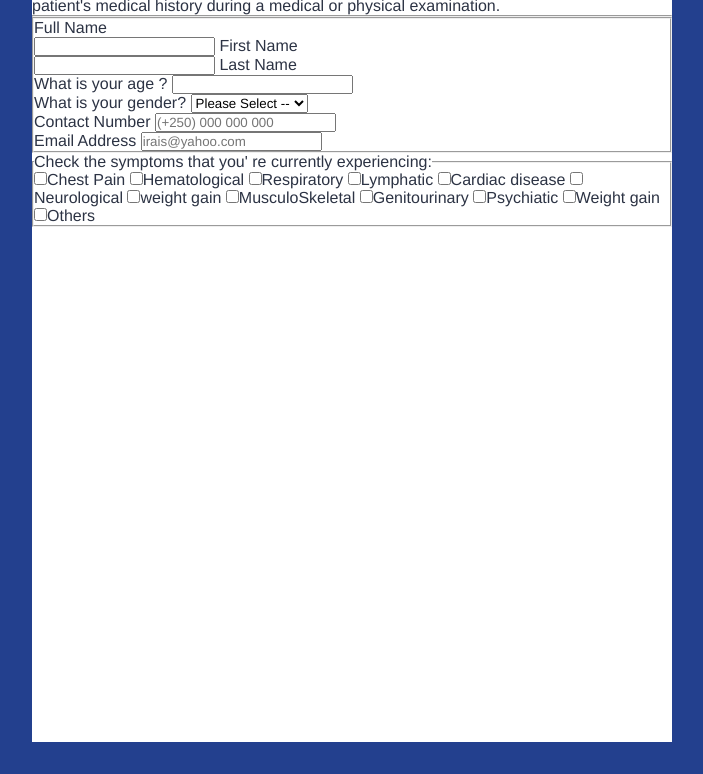
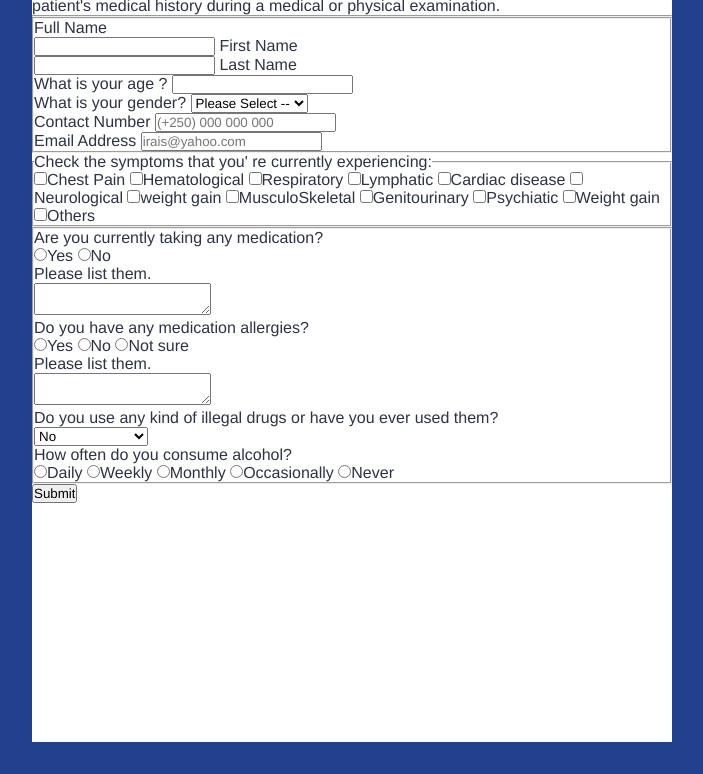
Before and after one commit to rimpuhwe/medical-survey-form, a plain HTML site: page index.html in a window 1280 px wide. Shown: the part 90-864 px from the top of the page, without its empty margins (288-991 px from the left). Drawn offline with Linux system fonts and the light colour scheme.

Commit message:
adding a survey question to track patient's stats and also a submit button

```diff
--- a/index.html
+++ b/index.html
@@ -61,9 +61,47 @@
                 <label for=""><input type="checkbox">Weight gain</label>
                 <label for=""><input type="checkbox">Others</label>
             </fieldset>
-
+            <fieldset>
+                <div>
+                    <legend>Are you currently taking any medication?</legend>
+                    <label for=""><input type="radio">Yes</label>
+                    <label for=""><input type="radio">No</label>
+                </div>
+                <div>
+                    <legend>Please list them.</legend>
+                    <textarea name="" id=""></textarea>
+                </div>
+                <div>
+                    <legend>Do you have any medication allergies?</legend>
+                    <label for=""><input type="radio">Yes</label>
+                    <label for=""><input type="radio">No</label>
+                    <label for=""><input type="radio">Not sure</label>
+                </div>
+                <div>
+                    <legend>Please list them.</legend>
+                    <textarea name="" id=""></textarea>
+                </div>
+                <div>
+                    <legend>Do you use any kind of illegal drugs or have you ever used them?</legend>
+                    <select name="" id="">
+                        <option value="">Please select --</option>
+                        <option value="">Yes</option>
+                        <option value="" selected>No</option>
+                    </select>
+                </div>
+                <div>
+                    <legend>How often do you consume alcohol?</legend>
+                    <label><input type="radio">Daily</label>
+                    <label><input type="radio">Weekly</label>
+                    <label><input type="radio">Monthly</label>
+                    <label><input type="radio">Occasionally</label>
+                    <label><input type="radio">Never</label>
+                </div>
+            </fieldset>
+            <div>
+                <input type="submit" value="Submit">
+            </div>
         </form>
     </main>
-
 </body>
 </html>
```
